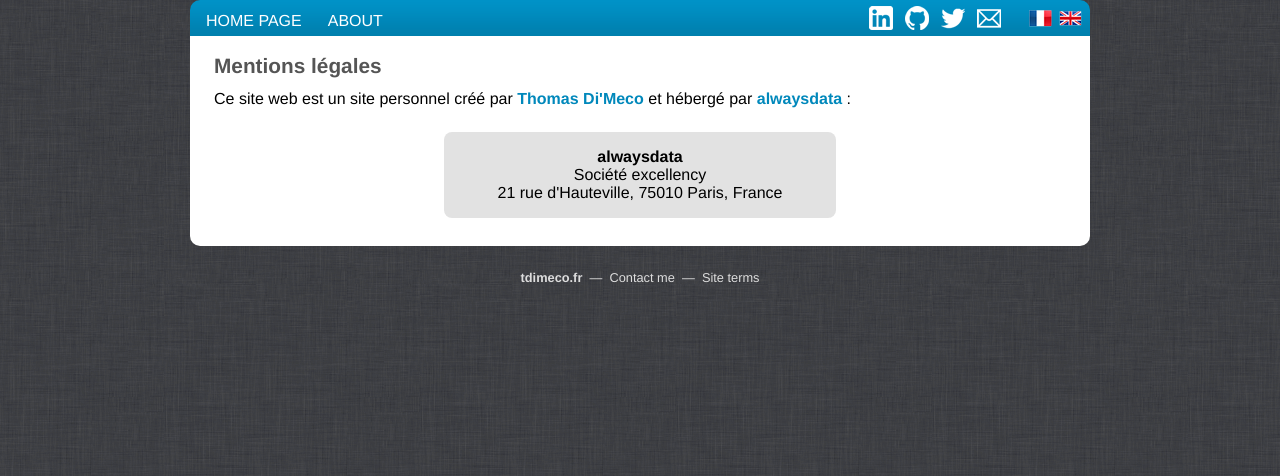
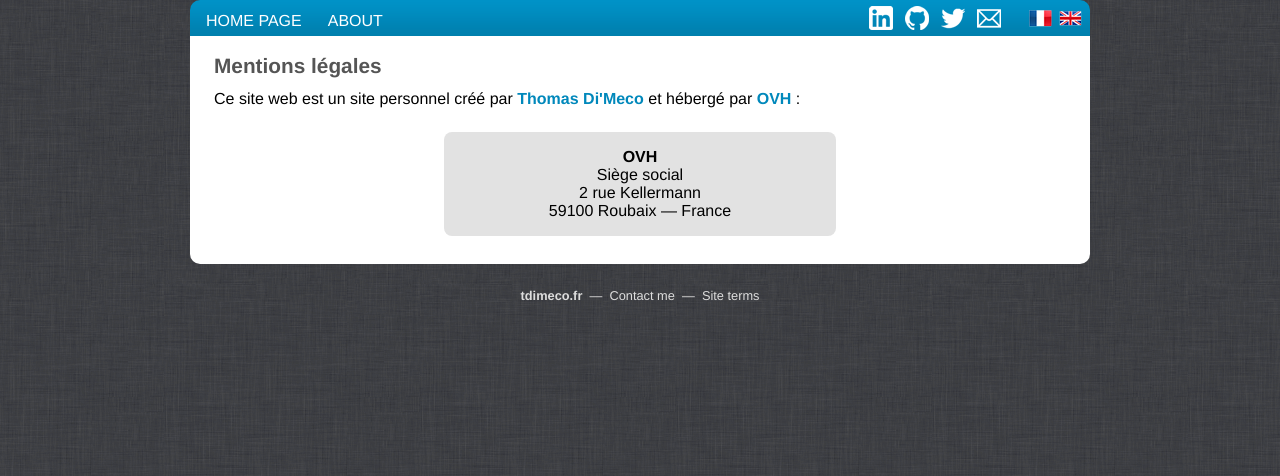
Before and after one commit to tdimeco/tdimeco-website, a CodeIgniter app: page /en/terms/index in a window 1280 px wide. Shown: the part 100-576 px from the top of the page. Run offline with CodeIgniter, Linux system fonts and the light colour scheme; style sheets or scripts are compiled from the project's sources.

Commit message:
Updated terms

```diff
--- a/www/application/views/terms.php
+++ b/www/application/views/terms.php
@@ -1,7 +1,8 @@
 <h1>Mentions légales</h1>
-<p>Ce site web est un site personnel créé par <strong><a href="<?= site_url('about'); ?>">Thomas Di'Meco</a></strong> et hébergé par <strong><a href="http://www.alwaysdata.com">alwaysdata</a></strong> :</p>
+<p>Ce site web est un site personnel créé par <strong><a href="<?= site_url('about'); ?>">Thomas Di'Meco</a></strong> et hébergé par <strong><a href="http://www.ovh.com/">OVH</a></strong> :</p>
 <div id="terms-host">
-	<strong>alwaysdata</strong><br />
-	Société excellency<br />
-	21 rue d'Hauteville, 75010 Paris, France
+	<strong>OVH</strong><br />
+	Siège social<br />
+	2 rue Kellermann<br />
+	59100 Roubaix &mdash; France
 </div>
```
Also changed, not shown: 1 other file.
